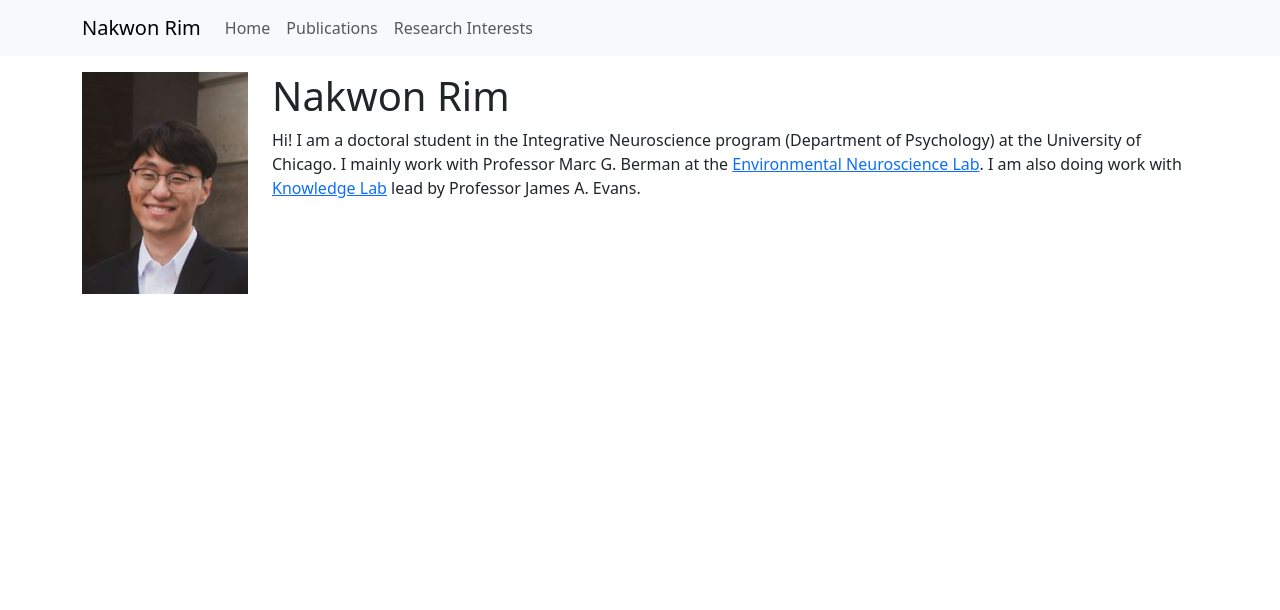
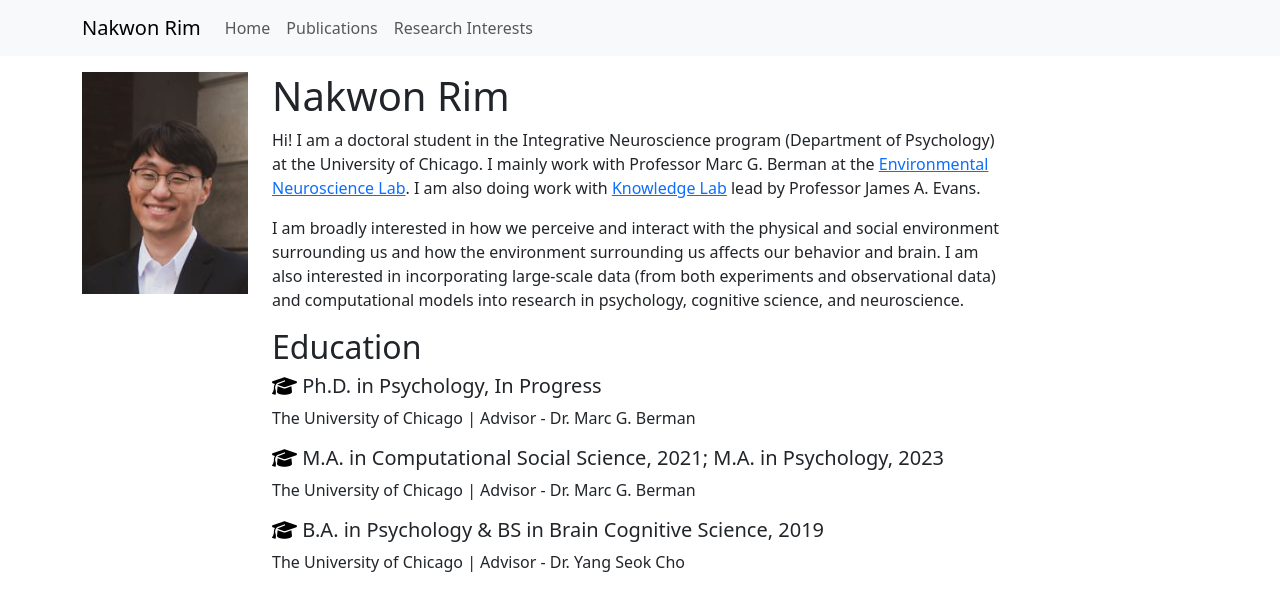
Before and after one commit to nwrim/nwrim.github.io, a plain HTML site: page index.html in a window 1280 px wide. Drawn offline with nearby package versions, Linux system fonts and the light colour scheme.

Commit message:
add education section

```diff
--- a/index.html
+++ b/index.html
@@ -8,6 +8,8 @@
   <link href="https://cdn.jsdelivr.net/npm/bootstrap@5.3.0/dist/css/bootstrap.min.css" rel="stylesheet">
   <!-- Link to external CSS file -->
   <link href="styles.css" rel="stylesheet" >
+  <!-- Font Awesome icons (free version)-->
+  <script src="https://use.fontawesome.com/releases/v6.3.0/js/all.js" crossorigin="anonymous"></script>
 </head>
 
 <body>
@@ -37,24 +39,35 @@
             </li>
           </ul>
         </div>
-
-
-
     </div>
 </nav>
 
 
-<div class="container add-top-padding">
+<div class="container">
   <div class="row">
-    <div class="col-md-2 d-flex justify-content-center align-items-center">
+    <div class="col-md-2 d-flex justify-content-center align-items-start add-top-padding">
       <img class="img-fluid" src="asset/img/p0_resize.jpg" alt="Placeholder Image" >
     </div>
-    <div class="col-md-10">
+    <div class="col-md-8 add-top-padding">
       <h1>Nakwon Rim</h1>
       <p>
         Hi! I am a doctoral student in the Integrative Neuroscience program (Department of Psychology) at the University of Chicago.
         I mainly work with Professor Marc G. Berman at the <a href="https://voices.uchicago.edu/bermanlab/"> Environmental Neuroscience Lab</a>.
         I am also doing work with <a href="https://www.knowledgelab.org/"> Knowledge Lab</a> lead by Professor James A. Evans.
+      </p>
+
+      <p>
+        I am broadly interested in how we perceive and interact with the physical and social environment surrounding us and how the environment surrounding us affects our behavior and brain.
+        I am also interested in incorporating large-scale data (from both experiments and observational data) and computational models into research in psychology, cognitive science, and neuroscience.
+      </p>
+
+      <h2>Education</h2>
+      <h5><i class="fa-solid fa-graduation-cap" style="color: #000000;"></i> Ph.D. in Psychology, In Progress</h5>
+      <p>The University of Chicago | Advisor - Dr. Marc G. Berman</p>
+      <h5><i class="fa-solid fa-graduation-cap" style="color: #000000;"></i> M.A. in Computational Social Science, 2021; M.A. in Psychology, 2023</h5>
+      <p>The University of Chicago | Advisor - Dr. Marc G. Berman</p>
+      <h5><i class="fa-solid fa-graduation-cap" style="color: #000000;"></i> B.A. in Psychology & BS in Brain Cognitive Science, 2019</h5>
+      <p>The University of Chicago | Advisor - Dr. Yang Seok Cho</p>
     </div>
   </div>
 </div>
```
